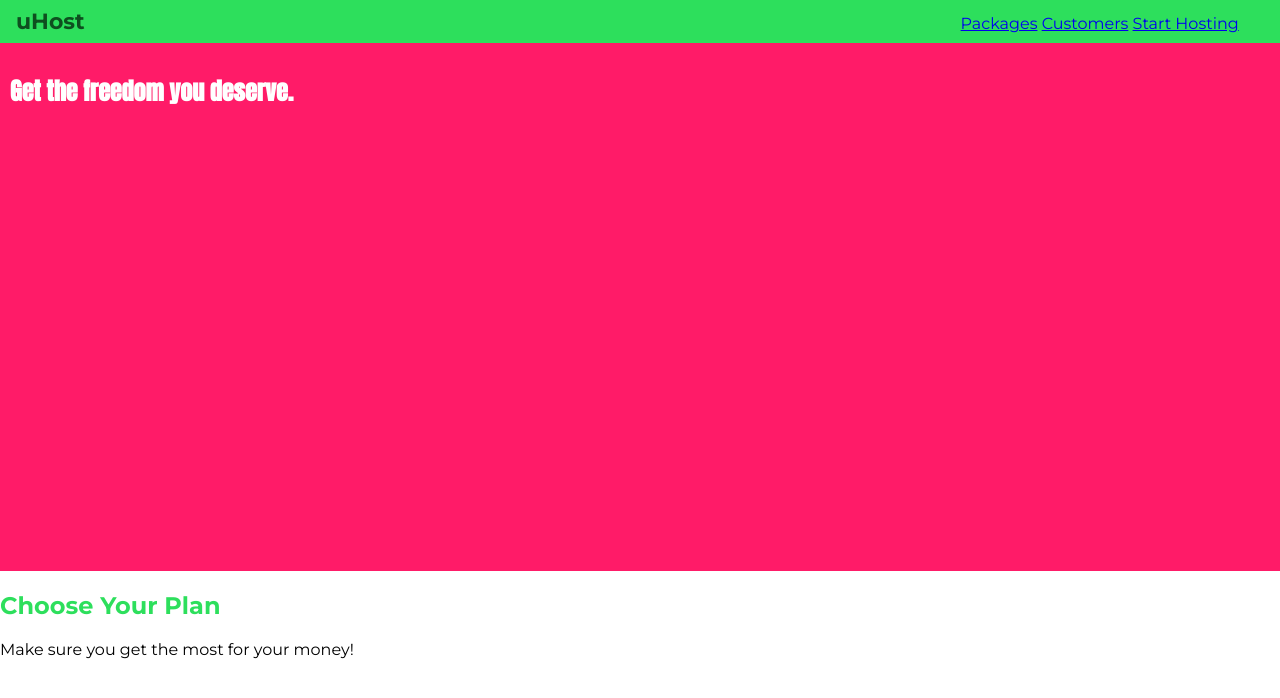
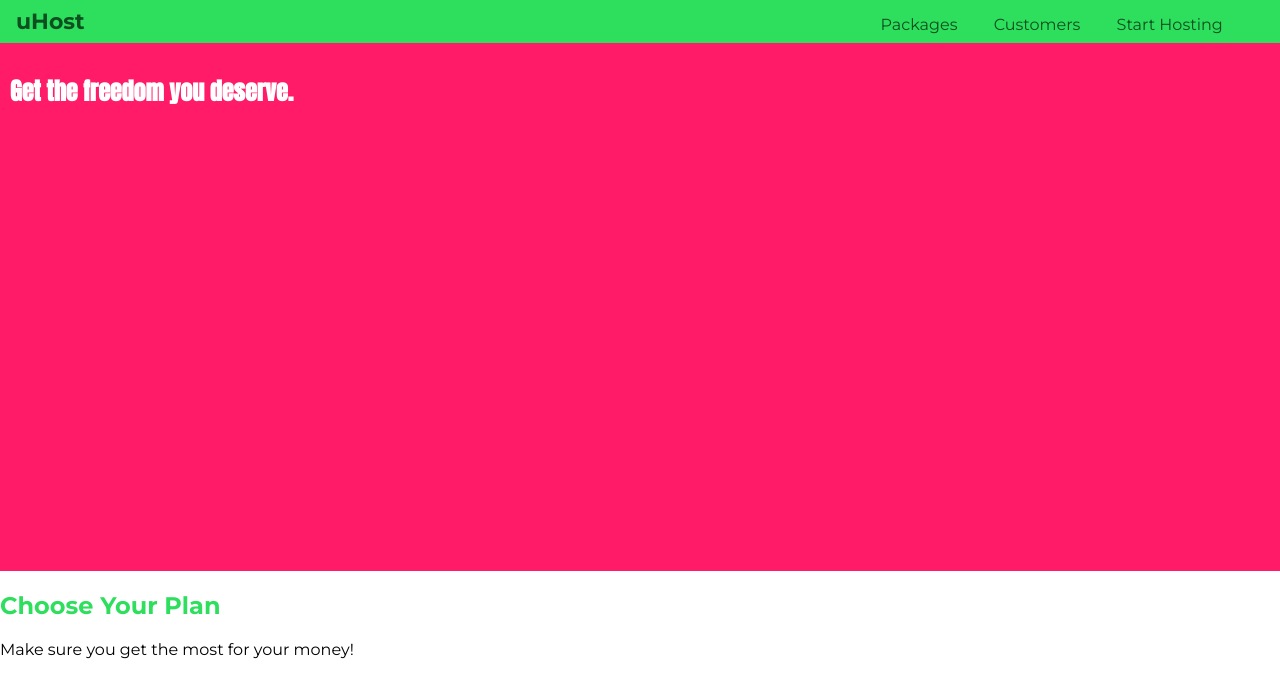
Before and after one commit to Daniel-derf/css-course, a plain HTML site: page 3_box/index.html in a window 1280 px wide. Drawn offline with Linux system fonts and the light colour scheme.

Commit message:
<a> decoration

```diff
--- a/3_box/main.css
+++ b/3_box/main.css
@@ -27,6 +27,7 @@ body {
   background: #2ddf5c;
   padding: 8px 16px;
   width: 100%;
+  vertical-align: middle;
 }
 
 .main-header__brand {
@@ -37,6 +38,7 @@ body {
 }
 
 .main-nav{
+  vertical-align: middle;
   display: inline-block;
   text-align: right;
   width: calc(100% - 100px);
@@ -46,9 +48,16 @@ body {
   margin: 0;
   padding: 0;
   list-style: none;
+  color: #0e4f1f;
+  text-decoration: none;
 }
 
 .main-nav__item{
   display: inline-block;
+  margin: 0 16px;
+}
 
+.main-nav__item a {
+  text-decoration: none;
+  color: #0e4f1f;
 }
```
